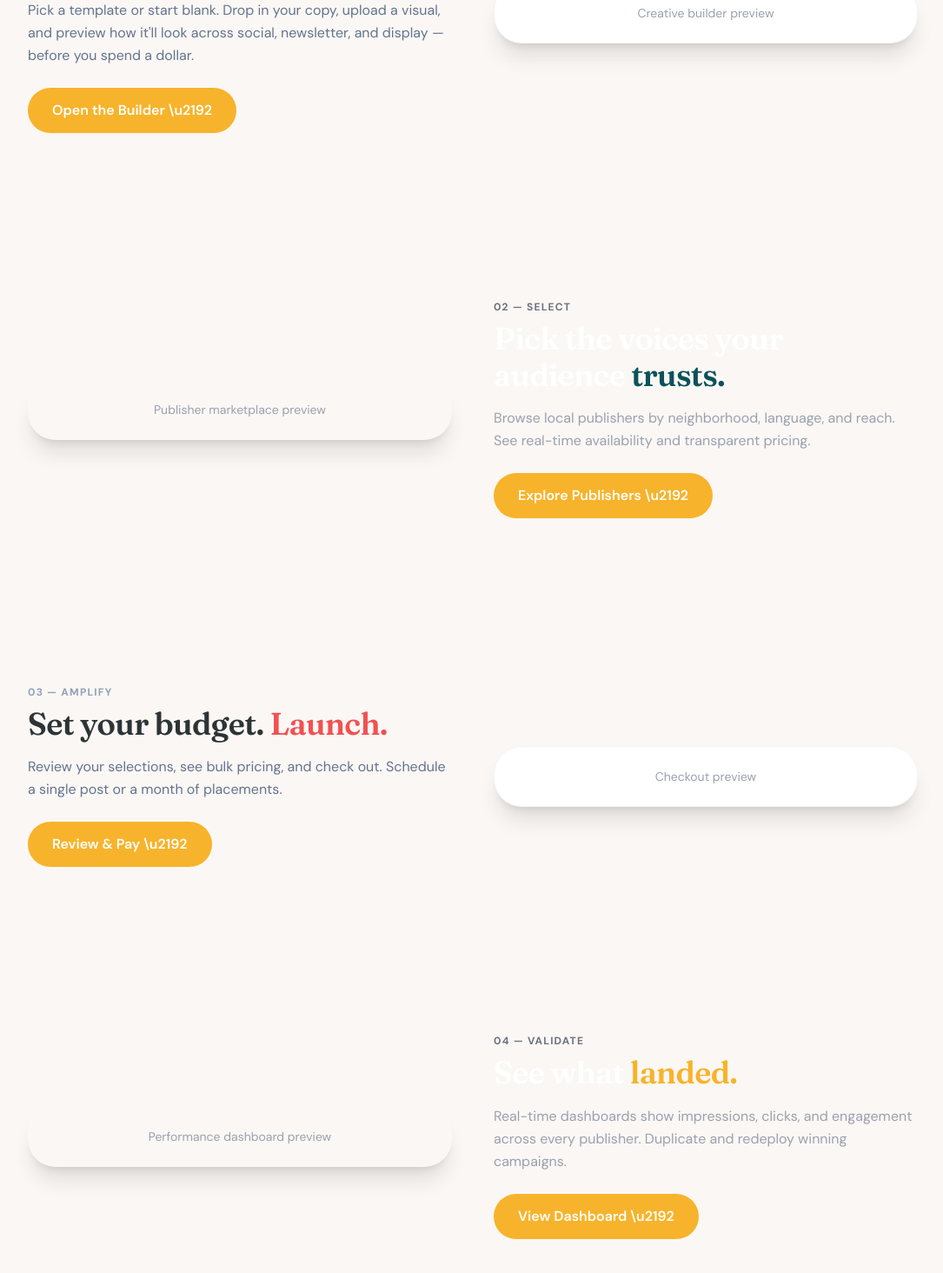
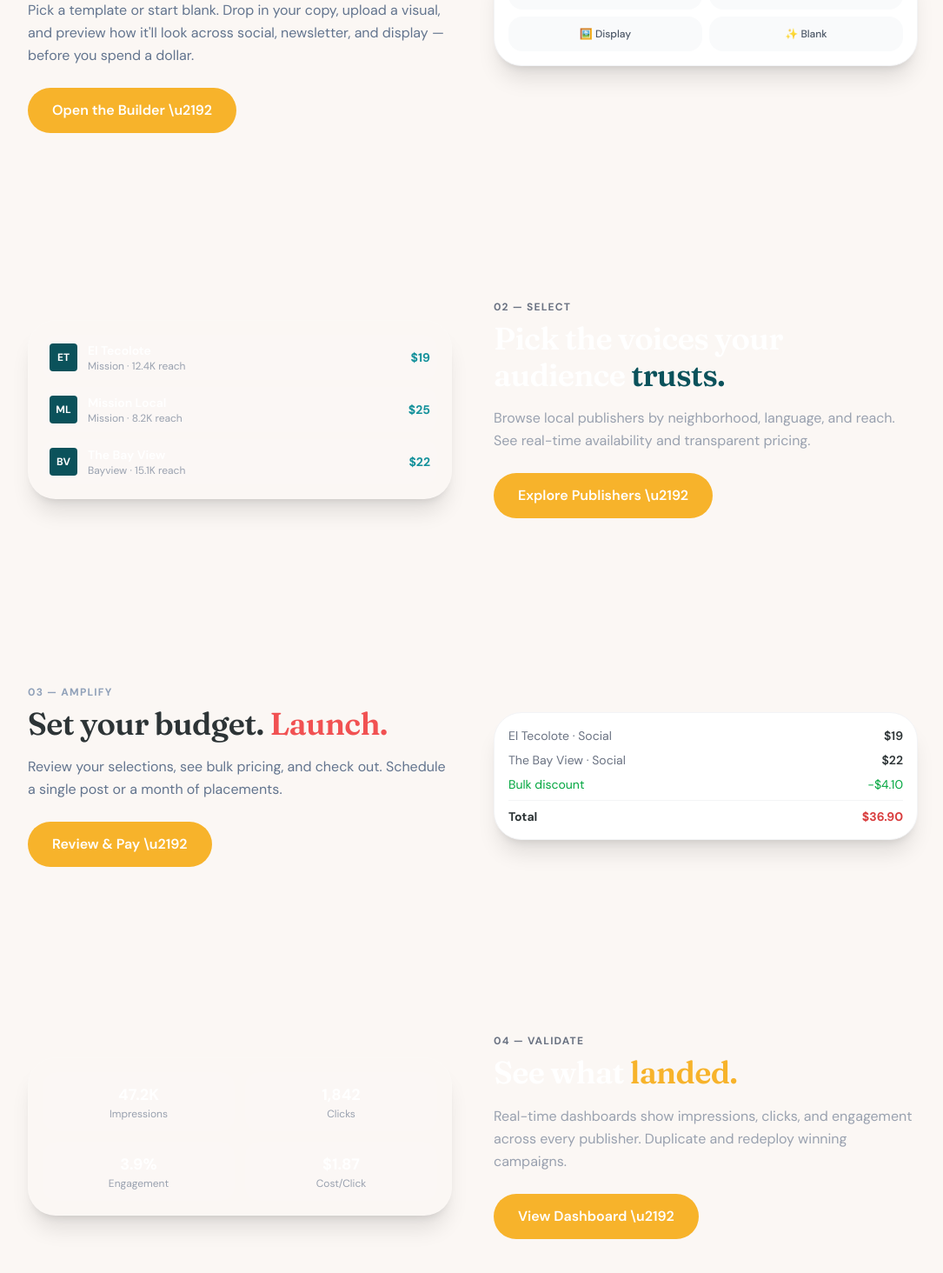
Before and after one commit to sfbay/resonate, a Next.js app: page /sf/advertise in a window 1280 px wide. Shown: the part 874-2338 px from the top of the page at 87% size, without its empty margins (96-1181 px from the left). Built offline with nearby package versions, Linux system fonts and the light colour scheme.

Commit message:
feat: add mock UI panels to landing page module previews
Co-Authored-By: Claude Opus 4.6 <noreply@anthropic.com>

```diff
--- a/src/app/advertise/page.tsx
+++ b/src/app/advertise/page.tsx
@@ -18,8 +18,14 @@ export default function AdvertiseLanding() {
         ctaLabel="Open the Builder \u2192" ctaPath="/advertise/create"
         variant="light"
       >
-        <div className="p-6 text-center text-gray-400 text-sm">
-          Creative builder preview
+        <div className="p-4">
+          <div className="grid grid-cols-2 gap-2">
+            {['📱 Social Post', '📰 Newsletter', '🖼️ Display', '✨ Blank'].map((t) => (
+              <div key={t} className="bg-gray-50 rounded-lg p-3 text-center text-xs font-medium text-gray-600">
+                {t}
+              </div>
+            ))}
+          </div>
         </div>
       </ModulePreview>
 
@@ -30,8 +36,21 @@ export default function AdvertiseLanding() {
         ctaLabel="Explore Publishers \u2192" ctaPath="/advertise/select"
         variant="dark" reverse
       >
-        <div className="p-6 text-center text-gray-400 text-sm">
-          Publisher marketplace preview
+        <div className="p-4 space-y-2">
+          {[
+            { initials: 'ET', name: 'El Tecolote', area: 'Mission · 12.4K reach', price: '$19' },
+            { initials: 'ML', name: 'Mission Local', area: 'Mission · 8.2K reach', price: '$25' },
+            { initials: 'BV', name: 'The Bay View', area: 'Bayview · 15.1K reach', price: '$22' },
+          ].map((p) => (
+            <div key={p.initials} className="flex items-center gap-3 p-2 rounded-lg bg-white/5">
+              <div className="w-8 h-8 rounded bg-teal-500 text-white flex items-center justify-center text-xs font-bold">{p.initials}</div>
+              <div className="flex-1">
+                <div className="text-sm font-semibold text-white">{p.name}</div>
+                <div className="text-xs text-gray-400">{p.area}</div>
+              </div>
+              <div className="text-sm font-bold text-teal-400">{p.price}</div>
+            </div>
+          ))}
         </div>
       </ModulePreview>
 
@@ -42,8 +61,11 @@ export default function AdvertiseLanding() {
         ctaLabel="Review & Pay \u2192" ctaPath="/advertise/amplify"
         variant="light"
       >
-        <div className="p-6 text-center text-gray-400 text-sm">
-          Checkout preview
+        <div className="p-4 space-y-2 text-sm">
+          <div className="flex justify-between"><span className="text-gray-500">El Tecolote · Social</span><span className="font-semibold">$19</span></div>
+          <div className="flex justify-between"><span className="text-gray-500">The Bay View · Social</span><span className="font-semibold">$22</span></div>
+          <div className="flex justify-between text-green-600"><span>Bulk discount</span><span>−$4.10</span></div>
+          <div className="border-t border-gray-100 pt-2 flex justify-between font-bold"><span>Total</span><span className="text-coral-600">$36.90</span></div>
         </div>
       </ModulePreview>
 
@@ -54,8 +76,20 @@ export default function AdvertiseLanding() {
         ctaLabel="View Dashboard \u2192" ctaPath="/advertise/validate"
         variant="dark" reverse
       >
-        <div className="p-6 text-center text-gray-400 text-sm">
-          Performance dashboard preview
+        <div className="p-4">
+          <div className="grid grid-cols-2 gap-3">
+            {[
+              { value: '47.2K', label: 'Impressions' },
+              { value: '1,842', label: 'Clicks' },
+              { value: '3.9%', label: 'Engagement' },
+              { value: '$1.87', label: 'Cost/Click' },
+            ].map((m) => (
+              <div key={m.label} className="bg-white/5 rounded-lg p-3 text-center">
+                <div className="font-heading text-lg font-bold text-white">{m.value}</div>
+                <div className="text-xs text-gray-400">{m.label}</div>
+              </div>
+            ))}
+          </div>
         </div>
       </ModulePreview>
 
```
